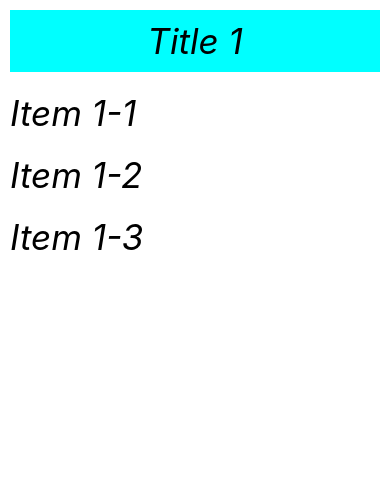
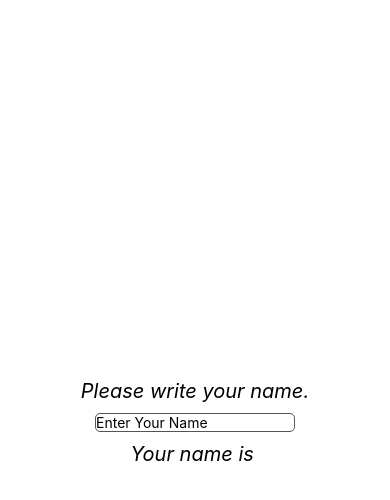
Before and after one commit to ThutaMinThway2001/React_Native, a React Native app: screen / in a window 390 px wide. Shown: the top 500 px of the page. Built offline with nearby package versions, Linux system fonts and the light colour scheme.

Commit message:
Text input and keyboard

```diff
--- a/App.js
+++ b/App.js
@@ -7,83 +7,44 @@ import {
   SectionList,
   StyleSheet,
   Text,
+  TextInput,
   View,
 } from "react-native";
 
 export default function App() {
-  const [items, setItem] = useState([
-    { id: 1, name: "name1" },
-    { id: 2, name: "name2" },
-    { id: 3, name: "name3" },
-    { id: 4, name: "name4" },
-    { id: 5, name: "name5" },
-    { id: 6, name: "name6" },
-    { id: 7, name: "name7" },
-    { id: 8, name: "name8" },
-    { id: 9, name: "name9" },
-    { id: 10, name: "name10" },
-    { id: 11, name: "name11" },
-    { id: 12, name: "name12" },
-    { id: 13, name: "name13" },
-    { id: 14, name: "name14" },
-    { id: 15, name: "name15" },
-  ]);
-  const [Refreshing, setRefreshing] = useState(false);
-  const handleRefresh = () => {
-    setRefreshing(true);
-    setData([
-      ...Data,
-      {
-        title: `Title ${Data.length + 1}`,
-        data: [`Item ${Data.length + 1}-1`, `Item ${Data.length + 1}-2`],
-      },
-    ]);
-    setRefreshing(false);
-  };
-  const [Data, setData] = useState([
-    {
-      title: "Title 1",
-      data: ["Item 1-1", "Item 1-2", "Item 1-3"],
-    },
-  ]);
+  const [name, setName] = useState();
+
   return (
-    <SectionList
-      refreshControl={
-        <RefreshControl refreshing={Refreshing} onRefresh={handleRefresh} />
-      }
-      sections={Data}
-      keyExtractor={(item, index) => index}
-      renderItem={({ item }) => (
-        <Text style={styles.text} key={item.id}>
-          {item}
-        </Text>
-      )}
-      renderSectionHeader={({ section }) => (
-        <View style={styles.item}>
-          <Text style={styles.text}>{section.title}</Text>
-        </View>
-      )}
-    />
+    <View style={styles.container}>
+      <Text style={styles.text}>Please write your name.</Text>
+      <TextInput
+        style={styles.input}
+        placeholder="Enter Your Name"
+        onChangeText={(name) => setName(name)}
+        keyboardType="number-pad"
+      />
+      <Text style={styles.text}>Your name is {name}</Text>
+    </View>
   );
 }
 
 const styles = StyleSheet.create({
   container: {
-    flexDirection: "column",
     backgroundColor: "#fff",
-    alignItems: "stretch",
+    flex: 1,
     justifyContent: "center",
+    alignItems: "center",
   },
   text: {
     color: "#000000",
-    fontSize: 35,
+    fontSize: 20,
     fontStyle: "italic",
     margin: 10,
   },
-  item: {
-    margin: 10,
-    backgroundColor: "#00ffff",
-    alignItems: "center",
-    justifyContent: "center",
+  input: {
+    width: 200,
+    borderWidth: 1,
+    borderColor: "#555",
+    borderRadius: 5,
   },
 });
```
